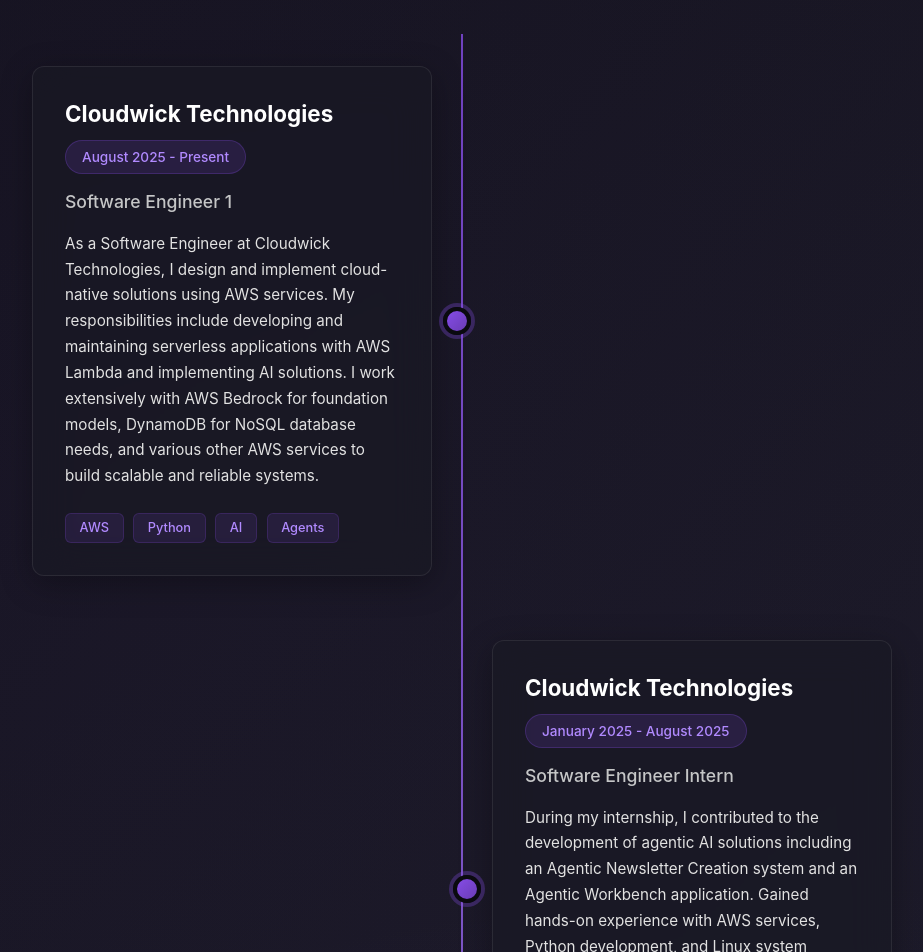
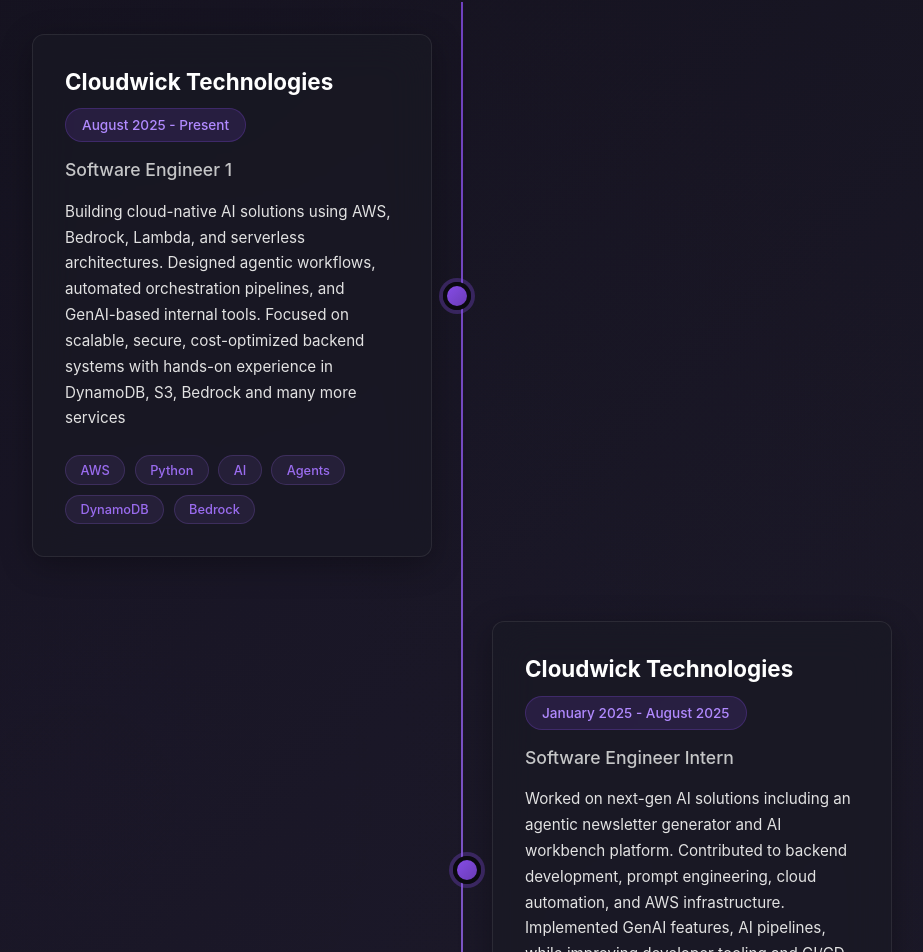
Before and after one commit to abhi-s-03/Portfolio, a React (Vite) app: page / in a window 1280 px wide. Shown: the part 1678-2630 px from the top of the page, without its empty margins (178-1101 px from the left). Built offline with nearby package versions, Linux system fonts and the light colour scheme.

Commit message:
added certifications sections

```diff
--- a/src/App.jsx
+++ b/src/App.jsx
@@ -5,6 +5,7 @@
 import Edu from "./components/education/Edu.jsx";
 import Exp from "./components/exp/Exp.jsx";
 import Project from "./components/project/Project.jsx";
+import Certifications from "./components/certifications/Certifications.jsx";
 import Contact from "./components/contact/Contact.jsx";
 import Footer from "./components/footer/Footer.jsx";
 
@@ -22,7 +23,10 @@
           <Project />
         </section>
         <section className="content">
+          <Certifications />
           <Edu />
+        </section>
+        <section className="content">
           <Contact />
         </section>
         <Footer />
--- a/src/components/Hero/hero.css
+++ b/src/components/Hero/hero.css
@@ -1,6 +1,7 @@
 #about {
   width: 100%;
   padding: var(--spacing-3xl, 5rem) 0 var(--spacing-xl, 3rem);
+  padding-bottom: 0;
   display: flex;
   justify-content: center;
   position: relative;
--- /dev/null
+++ b/src/components/certifications/certifications.css
@@ -0,0 +1,326 @@
+#certifications {
+  --primary: #854ce6;
+  --text-primary: #f2f3f4;
+  --text-secondary: #a1a1aa;
+  --border-color: rgba(255, 255, 255, 0.05);
+  --card-bg: rgba(17, 17, 27, 0.5);
+  --transition: all 0.3s cubic-bezier(0.4, 0, 0.2, 1);
+
+  padding: 6rem 1.5rem;
+  max-width: 1200px;
+  margin: 0 auto;
+  width: 100%;
+  position: relative;
+}
+
+.wrapper {
+  max-width: 1200px;
+  margin: 0 auto;
+  width: 100%;
+  position: relative;
+  z-index: 1;
+}
+
+.section-title {
+  font-size: 2.5rem;
+  text-align: center;
+  font-weight: 600;
+  margin-bottom: 3rem;
+  color: var(--text-primary);
+  position: relative;
+  display: block;
+  margin-left: auto;
+  margin-right: auto;
+}
+
+.section-title::after {
+  content: '';
+  position: absolute;
+  bottom: -12px;
+  left: 50%;
+  transform: translateX(-50%);
+  width: 80px;
+  height: 4px;
+  background: linear-gradient(90deg, var(--primary), var(--primary-light));
+  border-radius: 2px;
+}
+
+.certifications-container {
+  width: 100%;
+  margin-top: 2rem;
+  position: relative;
+  z-index: 1;
+}
+
+.certifications-grid {
+  display: grid;
+  grid-template-columns: repeat(auto-fill, minmax(300px, 1fr));
+  gap: 1.75rem;
+  margin-top: 1rem;
+}
+
+@media (min-width: 1024px) {
+  .certifications-grid {
+    grid-template-columns: repeat(3, 1fr);
+  }
+}
+
+.certification-card {
+  background: var(--card-bg);
+  border-radius: 1rem;
+  padding: 1.75rem;
+  border: 1px solid var(--border-color);
+  transition: var(--transition);
+  height: 100%;
+  display: flex;
+  flex-direction: column;
+  position: relative;
+  overflow: hidden;
+  backdrop-filter: blur(10px);
+  -webkit-backdrop-filter: blur(10px);
+  box-shadow: 0 10px 30px -10px rgba(0, 0, 0, 0.1);
+}
+
+.certification-card:hover {
+  transform: translateY(-5px);
+  box-shadow: var(--glass-shadow-hover, 0 15px 40px rgba(133, 76, 230, 0.35));
+  border-color: var(--glass-border-hover, rgba(133, 76, 230, 0.3));
+}
+
+.certification-card::before {
+  content: '';
+  position: absolute;
+  top: 0;
+  left: 0;
+  width: 100%;
+  height: 2px;
+  background: linear-gradient(90deg, var(--primary), transparent);
+  opacity: 0.3;
+}
+
+.certification-header {
+  margin-bottom: 0.75rem;
+}
+
+.certification-header h3 {
+  font-size: 1.25rem;
+  font-weight: 600;
+  color: var(--text-primary);
+  margin: 0 0 0.5rem 0;
+  line-height: 1.4;
+}
+
+.issuer {
+  color: var(--text-secondary);
+  font-size: 0.95rem;
+  margin-bottom: 1.25rem;
+  display: flex;
+  align-items: center;
+  gap: 0.5rem;
+}
+
+.issuer::before {
+  content: '';
+  display: inline-block;
+  width: 4px;
+  height: 4px;
+  border-radius: 50%;
+  background: var(--text-secondary);
+  opacity: 0.6;
+}
+
+.date {
+  display: block;
+  font-size: 0.85rem;
+  color: var(--text-secondary);
+  margin-bottom: 1.25rem;
+}
+
+.skills {
+  display: flex;
+  flex-wrap: wrap;
+  gap: 0.5rem;
+  margin-top: auto;
+  padding-top: 1rem;
+  margin-bottom: 1.5rem;
+}
+
+.skill-tag {
+  font-size: 0.75rem;
+  padding: 0.25rem 0.75rem;
+  border-radius: 9999px;
+  background: rgba(255, 255, 255, 0.05);
+  color: var(--text-secondary);
+  border: 1px solid var(--border-color);
+  transition: var(--transition);
+}
+
+.credential-link {
+  display: inline-flex;
+  align-items: center;
+  font-size: 0.9rem;
+  color: var(--primary);
+  text-decoration: none;
+  margin-top: auto;
+  transition: var(--transition);
+  width: fit-content;
+  padding: 0.4rem 0;
+  position: relative;
+}
+
+.credential-link::after {
+  content: '';
+  position: absolute;
+  left: 0;
+  bottom: 0.25rem;
+  width: 0;
+  height: 1px;
+  background: var(--primary);
+  transition: var(--transition);
+}
+
+.credential-link:hover::after {
+  width: 100%;
+}
+
+.arrow-icon {
+  margin-left: 0.5rem;
+  transition: transform 0.3s ease;
+}
+
+.credential-link:hover .arrow-icon {
+  transform: translateX(3px);
+}
+
+.certification-header h3 {
+  font-size: 1.35rem;
+  font-weight: 600;
+  color: var(--text-primary);
+  margin: 0 0 0.5rem 0;
+  line-height: 1.4;
+  background: linear-gradient(120deg, var(--primary-light), #fff);
+  -webkit-background-clip: text;
+  -webkit-text-fill-color: transparent;
+  background-clip: text;
+}
+
+.date {
+  font-size: 0.85rem;
+  color: var(--primary-light);
+  background: rgba(154, 108, 239, 0.15);
+  padding: 0.3rem 0.8rem;
+  border-radius: 50px;
+  white-space: nowrap;
+  font-weight: 500;
+  display: inline-block;
+  margin-bottom: 1rem;
+}
+
+.issuer {
+  color: var(--text-secondary);
+  margin: 0 0 1.25rem 0;
+  font-size: 1rem;
+  font-weight: 500;
+}
+
+.skills {
+  display: flex;
+  flex-wrap: wrap;
+  gap: 0.6rem;
+  margin: 1.5rem 0;
+}
+
+.skill-tag {
+  background: rgba(154, 108, 239, 0.1);
+  color: var(--primary-light);
+  padding: 0.4rem 0.9rem;
+  border-radius: 50px;
+  font-size: 0.8rem;
+  font-weight: 500;
+  transition: var(--transition);
+  border: 1px solid rgba(154, 108, 239, 0.2);
+}
+
+.skill-tag:hover {
+  background: rgba(154, 108, 239, 0.2);
+  transform: translateY(-2px);
+}
+
+.credential-link {
+  display: inline-flex;
+  align-items: center;
+  color: var(--primary-light);
+  font-weight: 500;
+  text-decoration: none;
+  font-size: 0.95rem;
+  transition: var(--transition);
+  margin-top: auto;
+  padding-top: 1rem;
+  border-top: 1px solid rgba(255, 255, 255, 0.08);
+  width: 100%;
+  justify-content: space-between;
+}
+
+.arrow-icon {
+  content: '→';
+  margin-left: 0.5rem;
+  transition: transform 0.3s ease;
+}
+
+.credential-link:hover {
+  color: #fff;
+}
+
+.credential-link:hover::after {
+  transform: translateX(4px);
+}
+
+/* Responsive Design */
+@media (max-width: 1024px) {
+  .certifications-grid {
+    grid-template-columns: repeat(auto-fill, minmax(300px, 1fr));
+  }
+}
+
+@media (max-width: 768px) {
+  #certifications {
+    padding: 4rem 1.5rem;
+  }
+
+  .section-title {
+    font-size: 2.2rem;
+    margin-bottom: 2.5rem;
+  }
+
+  .certifications-grid {
+    grid-template-columns: 1fr;
+  }
+
+  .certification-header {
+    flex-direction: column;
+    gap: 0.75rem;
+  }
+
+  .date {
+    align-self: flex-start;
+    margin-left: 0;
+  }
+
+  .certification-card {
+    padding: 1.5rem;
+  }
+}
+
+@media (max-width: 480px) {
+  .section-title {
+    font-size: 2rem;
+  }
+
+  .certification-header h3 {
+    font-size: 1.2rem;
+  }
+
+  .issuer {
+    font-size: 0.95rem;
+  }
+}
--- a/src/components/navbar/Navbar.jsx
+++ b/src/components/navbar/Navbar.jsx
@@ -14,9 +14,10 @@
           <div className="navbar-items">
             <a href="#about">About</a>
             <a href="#skill">Skills</a>
-            <a href="#edu">Education</a>
             <a href="#exp">Experience</a>
             <a href="#project">Projects</a>
+            <a href="#certifications">Certifications</a>
+            <a href="#edu">Education</a>
             <a href="#contact">Contact</a>
           </div>
           <div className="navbar-resume">
--- a/src/data/data.js
+++ b/src/data/data.js
@@ -14,9 +14,9 @@
 
 export const Bio = {
     name: "Abhishek S",
-    roles: ["Software Engineer", "AI Enthusiast"],
+    roles: ["Software Engineer", "AI Engineer", "Cloud Developer"],
     description:
-        "I am a passionate software engineer specializing in AI and cloud technologies. With hands-on experience in AWS services including Bedrock, Lambda, and DynamoDB, I build scalable and intelligent solutions.",
+        "Software Engineer specializing in AI-driven backend systems and cloud-native architectures using AWS. I build scalable AI applications and agentic workflows. Passionate about GenAI, developer tooling, and automation.",
     github: "https://github.com/abhi-s-03",
     resume: "https://drive.google.com/file/d/17_wYeOBsQawsN7e8qxVPh2T4tl5mPn4M/view?usp=sharing",
     linkedin: "https://www.linkedin.com/in/abhis03/",
@@ -27,131 +27,56 @@
     {
         title: "Frontend",
         skills: [
-            {
-                name: "HTML",
-                image: "https://raw.githubusercontent.com/devicons/devicon/master/icons/html5/html5-original-wordmark.svg",
-            },
-            {
-                name: "CSS",
-                image: "https://raw.githubusercontent.com/devicons/devicon/master/icons/css3/css3-original-wordmark.svg",
-            },
-            {
-                name: "JavaScript",
-                image: "https://raw.githubusercontent.com/devicons/devicon/master/icons/javascript/javascript-original.svg",
-            },
-            {
-                name: "React",
-                image: "https://raw.githubusercontent.com/devicons/devicon/master/icons/react/react-original-wordmark.svg",
-            },
-            {
-                name: "Next.js",
-                image: nextjs,
-            }
+            { name: "HTML", image: "https://raw.githubusercontent.com/devicons/devicon/master/icons/html5/html5-original-wordmark.svg" },
+            { name: "CSS", image: "https://raw.githubusercontent.com/devicons/devicon/master/icons/css3/css3-original-wordmark.svg" },
+            { name: "JavaScript", image: "https://raw.githubusercontent.com/devicons/devicon/master/icons/javascript/javascript-original.svg" },
+            { name: "React", image: "https://raw.githubusercontent.com/devicons/devicon/master/icons/react/react-original-wordmark.svg" },
+            { name: "Next.js", image: nextjs },
         ],
     },
     {
         title: "Backend",
         skills: [
-            {
-                name: "Express.js",
-                image: express,
-            },
-            {
-                name: "Python",
-                image: "https://raw.githubusercontent.com/devicons/devicon/master/icons/python/python-original.svg",
-            },
-            {
-                name: "Flask",
-                image: flask,
-            }
+            { name: "Express.js", image: express },
+            { name: "Python", image: "https://raw.githubusercontent.com/devicons/devicon/master/icons/python/python-original.svg" },
+            { name: "Flask", image: flask },
         ],
     },
     {
         title: "Programming Languages",
         skills: [
-            {
-                name: "Python",
-                image: "https://raw.githubusercontent.com/devicons/devicon/master/icons/python/python-original.svg",
-            },
-            {
-                name: "C++",
-                image: "https://raw.githubusercontent.com/devicons/devicon/master/icons/cplusplus/cplusplus-original.svg",
-            },
-            {
-                name: "C",
-                image: "https://raw.githubusercontent.com/devicons/devicon/master/icons/c/c-original.svg",
-            },
-            {
-                name: "Java",
-                image: "https://raw.githubusercontent.com/devicons/devicon/master/icons/java/java-original.svg",
-            },
+            { name: "Python", image: "https://raw.githubusercontent.com/devicons/devicon/master/icons/python/python-original.svg" },
+            { name: "C++", image: "https://raw.githubusercontent.com/devicons/devicon/master/icons/cplusplus/cplusplus-original.svg" },
+            { name: "C", image: "https://raw.githubusercontent.com/devicons/devicon/master/icons/c/c-original.svg" },
+            { name: "Java", image: "https://raw.githubusercontent.com/devicons/devicon/master/icons/java/java-original.svg" },
         ],
     },
     {
         title: "Cloud & Databases",
         skills: [
-            {
-                name: "AWS",
-                image: aws,
-            },
-            {
-                name: "MongoDB",
-                image: "https://raw.githubusercontent.com/devicons/devicon/master/icons/mongodb/mongodb-original.svg",
-            },
-            {
-                name:"MySQL",
-                image:"https://raw.githubusercontent.com/devicons/devicon/master/icons/mysql/mysql-original.svg",
-            },
-            {
-                name: "PostgreSQL",
-                image: "https://raw.githubusercontent.com/devicons/devicon/master/icons/postgresql/postgresql-original.svg",
-            }
+            { name: "AWS", image: aws },
+            { name: "MongoDB", image: "https://raw.githubusercontent.com/devicons/devicon/master/icons/mongodb/mongodb-original.svg" },
+            { name: "MySQL", image:"https://raw.githubusercontent.com/devicons/devicon/master/icons/mysql/mysql-original.svg" },
+            { name: "PostgreSQL", image: "https://raw.githubusercontent.com/devicons/devicon/master/icons/postgresql/postgresql-original.svg" }
         ],
     },
     {
         title: "Machine Learning",
         skills: [
-            {
-                name: "Scikit-learn",
-                image: "https://upload.wikimedia.org/wikipedia/commons/0/05/Scikit_learn_logo_small.svg",
-            },
-            {
-                name: "Pandas",
-                image: "https://raw.githubusercontent.com/devicons/devicon/master/icons/pandas/pandas-original.svg",
-            },
-            {
-                name: "NumPy",
-                image: "https://raw.githubusercontent.com/devicons/devicon/master/icons/numpy/numpy-original.svg",
-            },
+            { name: "Scikit-learn", image: "https://upload.wikimedia.org/wikipedia/commons/0/05/Scikit_learn_logo_small.svg" },
+            { name: "Pandas", image: "https://raw.githubusercontent.com/devicons/devicon/master/icons/pandas/pandas-original.svg" },
+            { name: "NumPy", image: "https://raw.githubusercontent.com/devicons/devicon/master/icons/numpy/numpy-original.svg" },
         ],
     },
     {
         title: "Tools & Platforms",
         skills: [
-            {
-                name: "Git",
-                image: "https://raw.githubusercontent.com/devicons/devicon/master/icons/git/git-original.svg",
-            },
-            {
-                name: "GitHub",
-                image: "https://github.githubassets.com/images/modules/logos_page/GitHub-Mark.png",
-            },
-            {
-                name : "BitBucket",
-                image : bitbucket,
-            },
-            {
-                name: "VS Code",
-                image: "https://upload.wikimedia.org/wikipedia/commons/thumb/9/9a/Visual_Studio_Code_1.35_icon.svg/512px-Visual_Studio_Code_1.35_icon.svg.png",
-            },
-            {
-                name: "Cursor",
-                image: cursor,
-            },
-            {
-                name: "Windsurf",
-                image: windsurf,
-            },
+            { name: "Git", image: "https://raw.githubusercontent.com/devicons/devicon/master/icons/git/git-original.svg" },
+            { name: "GitHub", image: "https://github.githubassets.com/images/modules/logos_page/GitHub-Mark.png" },
+            { name: "BitBucket", image: bitbucket },
+            { name: "VS Code", image: "https://upload.wikimedia.org/wikipedia/commons/thumb/9/9a/Visual_Studio_Code_1.35_icon.svg/512px-Visual_Studio_Code_1.35_icon.svg.png" },
+            { name: "Cursor", image: cursor },
+            { name: "Windsurf", image: windsurf },
         ],
     },
 ];
@@ -162,18 +87,71 @@
         role: "Software Engineer 1",
         company: "Cloudwick Technologies",
         date: "August 2025 - Present",
-        desc: "As a Software Engineer at Cloudwick Technologies, I design and implement cloud-native solutions using AWS services. My responsibilities include developing and maintaining serverless applications with AWS Lambda and implementing AI solutions. I work extensively with AWS Bedrock for foundation models, DynamoDB for NoSQL database needs, and various other AWS services to build scalable and reliable systems.",
-        skills: ["AWS", "Python", "AI", "Agents"],
+        desc: "Building cloud-native AI solutions using AWS, Bedrock, Lambda, and serverless architectures. Designed agentic workflows, automated orchestration pipelines, and GenAI-based internal tools. Focused on scalable, secure, cost-optimized backend systems with hands-on experience in DynamoDB, S3, Bedrock and many more services",
+        skills: ["AWS", "Python", "AI", "Agents", "DynamoDB", "Bedrock"],
     },
     {
         id: 1,
         role: "Software Engineer Intern",
         company: "Cloudwick Technologies",
         date: "January 2025 - August 2025",
-        desc: "During my internship, I contributed to the development of agentic AI solutions including an Agentic Newsletter Creation system and an Agentic Workbench application. Gained hands-on experience with AWS services, Python development, and Linux system administration. Worked on implementing GenAI features and optimizing AI workflows.",
-        skills: ["AWS", "Python", "Linux", "Agentic AI", "GenAI"],
+        desc: "Worked on next-gen AI solutions including an agentic newsletter generator and AI workbench platform. Contributed to backend development, prompt engineering, cloud automation, and AWS infrastructure. Implemented GenAI features, AI pipelines, while improving developer tooling and CI/CD workflows.",
+        skills: ["AWS", "Python", "Linux", "Agentic AI", "GenAI", "CI/CD", "Prompt Engineering"],
+    },
+];
+
+export const certifications = [
+    {
+        id: 0,
+        title: "AWS Certified Solutions Architect - Professional",
+        issuer: "Amazon Web Services (AWS)",
+        date: "June 2025 - June 2028",
+        credentialUrl: "https://www.credly.com/badges/fec46ad8-f5b8-4be8-9125-aba27e7fa472/public_url",
+        skills: [
+            "AWS Architecture", "Cloud Migration", "Cost Optimization", "Security Best Practices", "High Availability", "Scalability"
+        ]
+    },
+    {
+        id: 1,
+        title: "AWS Certified Developer – Associate",
+        issuer: "Amazon Web Services (AWS)",
+        date: "July 2025 - July 2028",
+        credentialUrl: "https://www.credly.com/badges/fa203b09-4e39-48c6-8296-4b849ef516e2/public_url",
+        skills: [
+            "AWS Services", "Serverless Architecture", "CI/CD",
+        ]
+    },
+    {
+        id: 2,
+        title: "AWS Certified Cloud Practitioner",
+        issuer: "Amazon Web Services (AWS)",
+        date: "August 2025 - August 2028",
+        credentialUrl: "https://www.credly.com/badges/17f7b510-1fb3-4111-8ef9-d468afb0aa49/public_url",
+        skills: [
+            "Cloud Concepts", "AWS Core Services", "Security & Compliance", "Billing & Pricing", "Cloud Architecture"
+        ]
+    },
+    {
+        id: 3,
+        title: "Machine Learning Specialization",
+        issuer: "Coursera",
+        date: "September 2023 - Present",
+        credentialUrl: "https://coursera.org/verify/specialization/NPPMB5FHEQRR",
+        skills: [
+            "Machine Learning", "Neural Networks", "Deep Learning", "Model Evaluation"
+        ]
+    },
+    {
+        id: 4,
+        title: "NPTEL Advanced Graph Theory",
+        issuer: "IIT Madras (NPTEL)",
+        date: "March 2023 - Present",
+        credentialUrl: "https://drive.google.com/file/d/1YGbu2i3lbAOOq3eAwl_u3k5lrlbhQi9O/view?usp=sharing",
+        skills: [
+            "Graph Algorithms", "Graph Theory", "Algorithmic Analysis"
+        ]
     }
-];
+].sort((a, b) => new Date(b.date.split(" - ")[0]) - new Date(a.date.split(" - ")[0]));
 
 export const education = [
     {
@@ -182,7 +160,7 @@
         school: "College of Engineering Trivandrum",
         date: "November 2021 - June 2025",
         grade: "CGPA: 9.47/10",
-        desc: "I completed my Bachelor's degree in Computer Science and Engineering from College of Engineering Trivandrum. The comprehensive curriculum covered Data Structures, Algorithms, Object-Oriented Programming, Database Management Systems, Operating Systems, Computer Networks, Formal Languages and Automata Theory, Artificial Intelligence, and Machine Learning. This strong academic foundation has been instrumental in my professional work with cloud technologies and AI solutions.",
+        desc: "Completed B.Tech in Computer Science and Engineering with a strong academic foundation in algorithms, systems, AI, and software engineering. Relevant coursework includes Data Structures & Algorithms, Operating Systems, Computer Networks, Database Systems, AI and ML",
         degree: "Bachelor of Technology - BTech, Computer Science and Engineering",
     },
     {
@@ -190,7 +168,7 @@
         img: "https://encrypted-tbn0.gstatic.com/images?q=tbn:ANd9GcQFSyonJ1FUrLV0ULVDNfA6Pu9ODfgBS8vTwQ&usqp=CAU",
         school: "St Thomas Central School, Trivandrum",
         date: "2021",
-        desc: "Class 12th - CBSE Computer Science with Physics, Chemistry and Mathematics",
+        desc: "Class 12th – CBSE (Computer Science Stream with PCM)",
         grade: "Percentage: 98.8%",
     },
     {
@@ -198,7 +176,7 @@
         img: "https://encrypted-tbn0.gstatic.com/images?q=tbn:ANd9GcQFSyonJ1FUrLV0ULVDNfA6Pu9ODfgBS8vTwQ&usqp=CAU",
         school: "St Thomas Central School, Trivandrum",
         date: "2019",
-        desc: "Class 10th - CBSE",
+        desc: "Class 10th – CBSE",
         grade: "Percentage: 98%",
     },
 ];
@@ -208,7 +186,7 @@
         id: 0,
         title: "Jolly Audience",
         description:
-            "A tool that extracts happy and curious frames from videos, aiding professionals and media teams in creating posters and social media content.",
+            "AI-powered tool that detects and extracts emotionally expressive frames from videos to improve marketing collateral, poster generation, and media engagement. Built using Python, CV, and ML with a React UI.",
         image: jollyaudience,
         tags: ["React", "Flask", "OpenCV"],
         github: "https://github.com/abhi-s-03/Jolly-Audience",
@@ -217,7 +195,7 @@
         id: 1,
         title: "IPL Win Probability Predictor",
         description:
-            "Predicts the win% of teams in the 2nd innings based on the first innings and current scorecard.",
+            "Machine learning model and web app that predicts real-time match outcomes using historical statistics and live game state inputs. Features interactive UI and probabilistic prediction visualization.",
         image: ipl,
         tags: ["React", "Flask", "Machine Learning", "Scikit Learn"],
         github: "https://github.com/abhi-s-03/ipl-win-predictor",
@@ -227,7 +205,7 @@
         id: 2,
         title: "PDFPILOT-PRO",
         description:
-            "Application that enables users to upload multiple PDFs and ask questions based on their content. Users also have the option to perform searches beyond the scope of the uploaded PDFs.",
+            "RAG-based AI application that allows users to upload multiple PDFs and ask natural language questions with contextual retrieval and hybrid search. Includes streaming responses and external search augmentation.",
         image: pdfpilot,
         tags: ["Streamlit", "Python", "Gemini API"],
         github: "https://github.com/abhi-s-03/PDFPilot-Pro",
@@ -237,7 +215,7 @@
         id: 3,
         title: "Library Management System",
         description:
-            "A library management system with a database of books and users. Integrated features like dashboard, book issue and return, authentication and book management.",
+            "Full-stack library system featuring authentication, role-based access, book issue/return logs, dashboards, and relational database backend. Built with modern React UI and PostgreSQL persistence.",
         image: lms,
         tags: ["React", "Express.js", "PostgreSQL"],
         github: "https://github.com/abhi-s-03/Library-Management-System",
@@ -246,7 +224,7 @@
         id: 4,
         title: "Boilerplate Code Generator",
         description:
-            "A tool that generates boilerplate code for components of websites, advanced code for machine learning algorithms through a convenient dropdown menu etc",
+            "Developer productivity tool that generates clean templates for ML models, UI components, and common boilerplate through an interactive UI with AI-assisted code suggestions. Built with Flask backend and OpenAI APIs.",
         image: bpcg,
         tags: ["React", "Flask", "OpenAI API"],
         github: "https://github.com/abhi-s-03/Boiler-Plate-Code-Generator",
@@ -256,7 +234,7 @@
         title: "Spotify Clone",
         date: "Dec 2020 - Jan 2021",
         description:
-            "A Spotify clone made with HTML, CSS and JavaScript. Playlist and music play functionality is implemented.",
+            "A functional Spotify UI clone using pure HTML, CSS, and JS. Includes playlist browsing and audio playback without external frameworks. Built as an early exploration into web development.",
         image: spotify,
         tags: ["HTML", "CSS", "JavaScript"],
         github: "https://github.com/abhi-s-03/Spotify-Clone",
```
Also changed, not shown: src/components/certifications/Certifications.jsx (added, +70 -0 lines).
